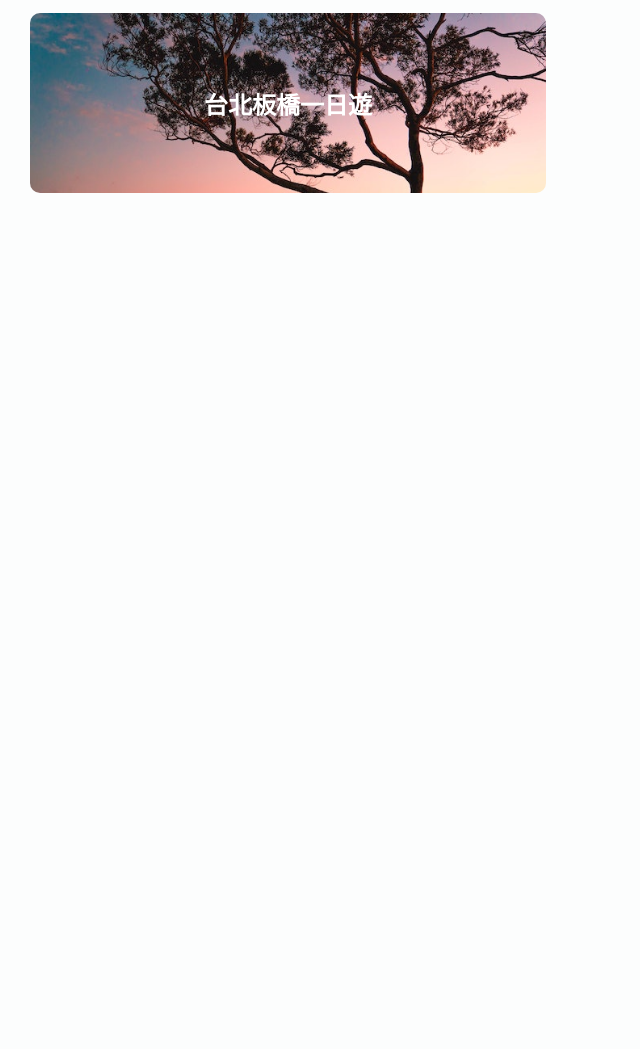
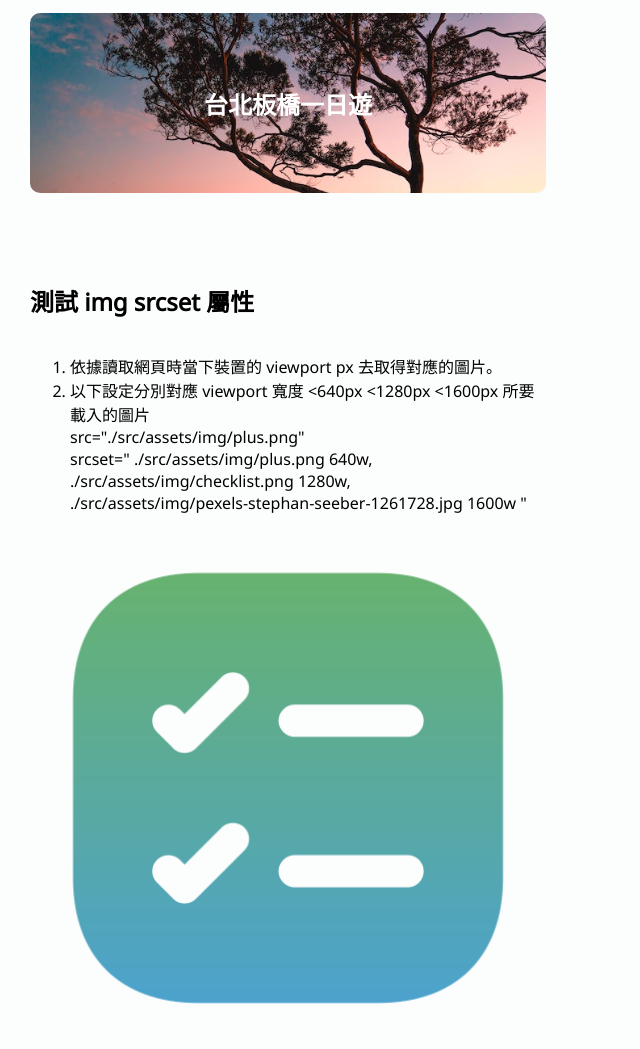
Before and after one commit to yc62897441/try_pwa_html, a website: page index.html in a window 1280 px wide. Shown: the part 387-1436 px from the top of the page, without its empty margins (0-640 px from the left). Before the commit the page ends 800 px from the top, so only its background shows below. Drawn offline with nearby package versions, Linux system fonts and the light colour scheme; no server answers.

Commit message:
使用 img srcset 屬性，依據不同 viewport px 決定去載入不同大小的圖片

```diff
--- a/index.html
+++ b/index.html
@@ -68,6 +68,30 @@
             <div id="shared-moments"></div>
         </section>
 
+        <section>
+            <h1>測試 img srcset 屬性</h1>
+            <ol>
+                <li>依據讀取網頁時當下裝置的 viewport px 去取得對應的圖片。</li>
+                <li>
+                    以下設定分別對應 viewport 寬度 &lt;640px &lt;1280px &lt;1600px 所要載入的圖片<br />
+                    src="./src/assets/img/plus.png"<br />
+                    srcset=" ./src/assets/img/plus.png 640w,<br />
+                    ./src/assets/img/checklist.png 1280w,<br />
+                    ./src/assets/img/pexels-stephan-seeber-1261728.jpg 1600w "
+                </li>
+            </ol>
+            <img
+                class="test-srcset"
+                src="./src/assets/img/plus.png"
+                srcset="
+                    ./src/assets/img/plus.png                           640w,
+                    ./src/assets/img/checklist.png                     1280w,
+                    ./src/assets/img/pexels-stephan-seeber-1261728.jpg 1600w
+                "
+                alt="Explore the City"
+            />
+        </section>
+
         <script src="./src/helpers/initServerWorker.js"></script>
         <script src="./src/helpers/main.js"></script>
 
--- a/src/main.css
+++ b/src/main.css
@@ -154,3 +154,9 @@ section {
     font-size: 30px;
 }
 }
+
+/* 測試 img srcset */
+.test-srcset {
+    /* width: 300px; */
+    width: 100%;
+}
```
Also changed, not shown: dn.json (added, +19 -0 lines), src/assets/img/pexels-stephan-seeber-1261728-1280.jpg (added), src/assets/img/pexels-stephan-seeber-1261728-640.jpg (added), src/assets/img/pexels-stephan-seeber-1261728.jpg (added).
